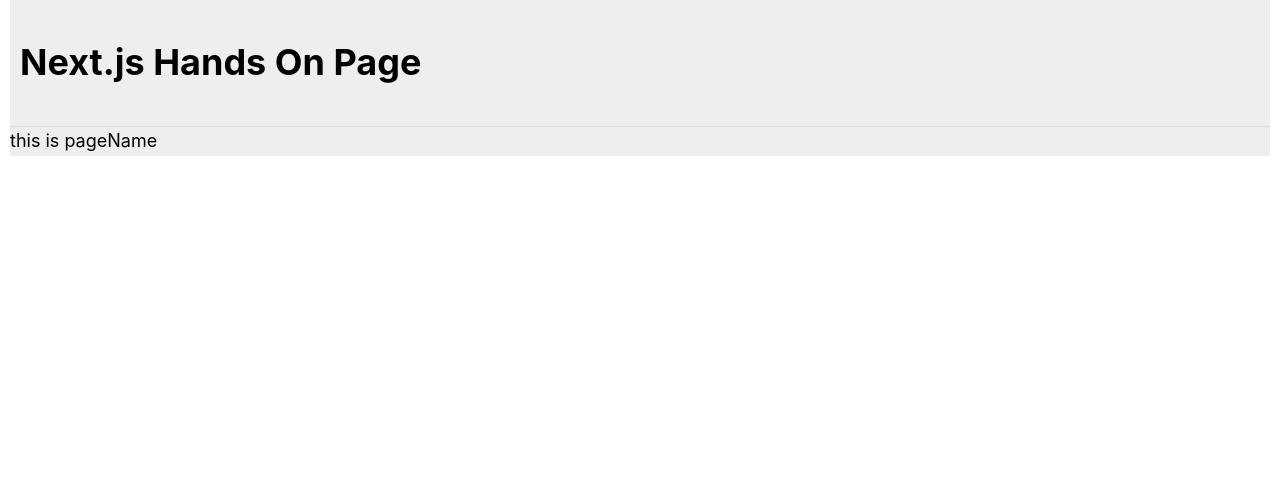
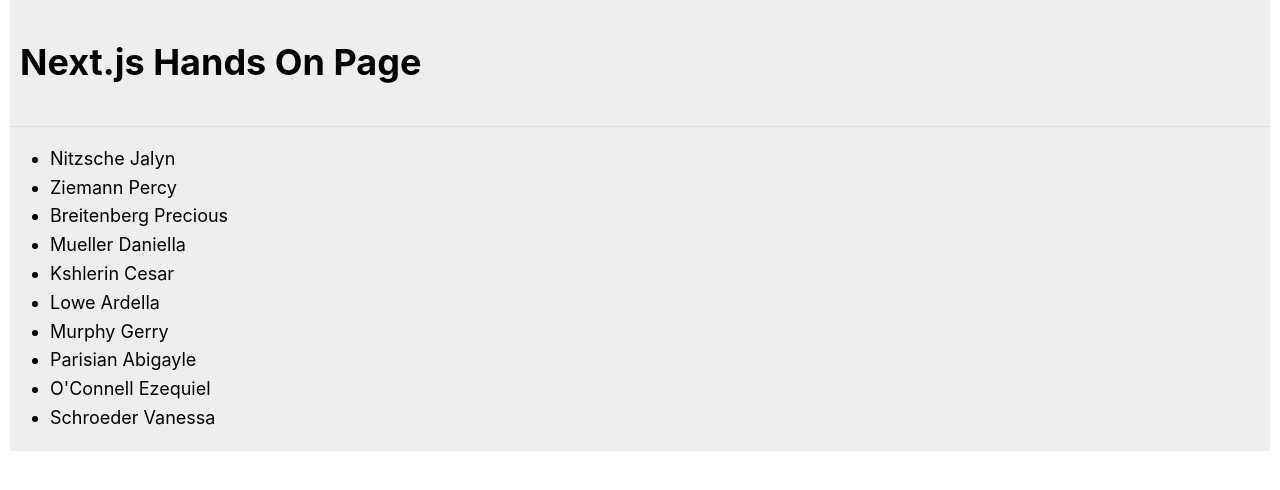
Before and after one commit to kiyu/hanson-nextjs, a Next.js app: page /students in a window 1280 px wide. Shown: the top 490 px of the page. Built offline with nearby package versions, Linux system fonts and the light colour scheme.

Commit message:
feat: SSRで名前一覧を出すようにした

```diff
--- a/src/pages/students/index.tsx
+++ b/src/pages/students/index.tsx
@@ -1,24 +1,43 @@
 import { GetServerSideProps } from 'next';
 import Layout from '../../components/shared/layout';
+import { GetStudentsResponse } from '../../shared/api/students/response';
 
 //Propsの型を定義
+//GetStudentsResponse はAPIレスポンスの型そのものなので、表示用の型とは違う
 interface Props {
-  pageName: string;
+  total: number;
+  items: {
+    id: string;
+    name: string;
+    country: string;
+  }[];
 }
 
 export default function Students(props: Props): JSX.Element {
   return (
     <Layout>
-      <div>{props.pageName}</div>
+      <ul>
+        {props.items.map((item) => {
+          return <li key={item.id}>{item.name}</li>;
+        })}
+      </ul>
     </Layout>
   );
 }
 
 export const getServerSideProps: GetServerSideProps = async (): Promise<{ props: Props }> => {
-  const res = {
-    props: {
-      pageName: 'this is pageName',
-    },
+  const searchParams = new URLSearchParams({
+    limit: '10',
+    offset: '0',
+  });
+
+  const res = await fetch(`http://localhost:3000/api/students?${searchParams.toString()}`, {
+    method: 'GET',
+  });
+
+  const result: GetStudentsResponse = await res.json();
+
+  return {
+    props: result,
   };
-  return Promise.resolve(res);
 };
--- /dev/null
+++ b/src/shared/api/students/response.ts
@@ -0,0 +1,8 @@
+export interface GetStudentsResponse {
+  total: number;
+  items: {
+    id: string;
+    name: string;
+    country: string;
+  }[];
+}
```
Also changed, not shown: 1 other file (tests, documents, lock files or other folders).
